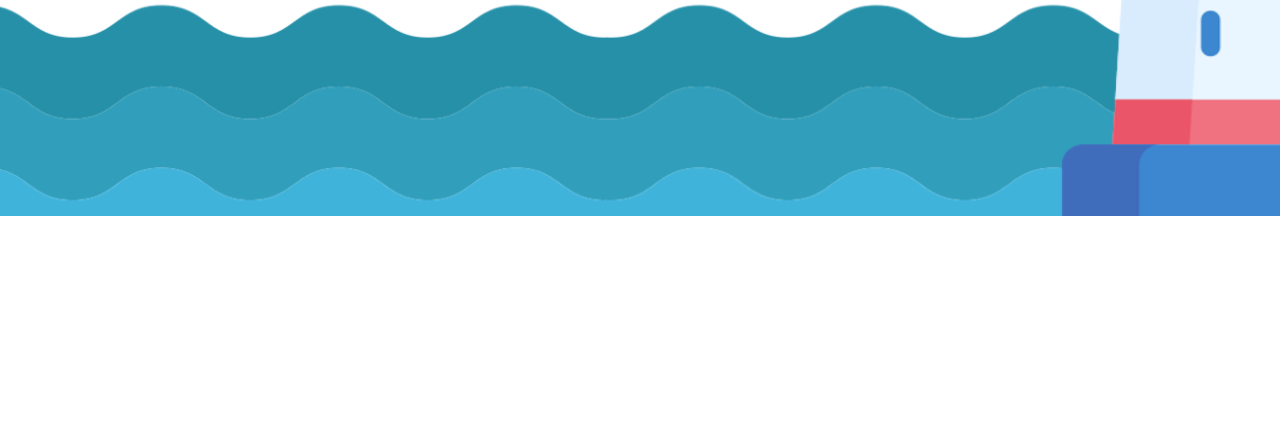
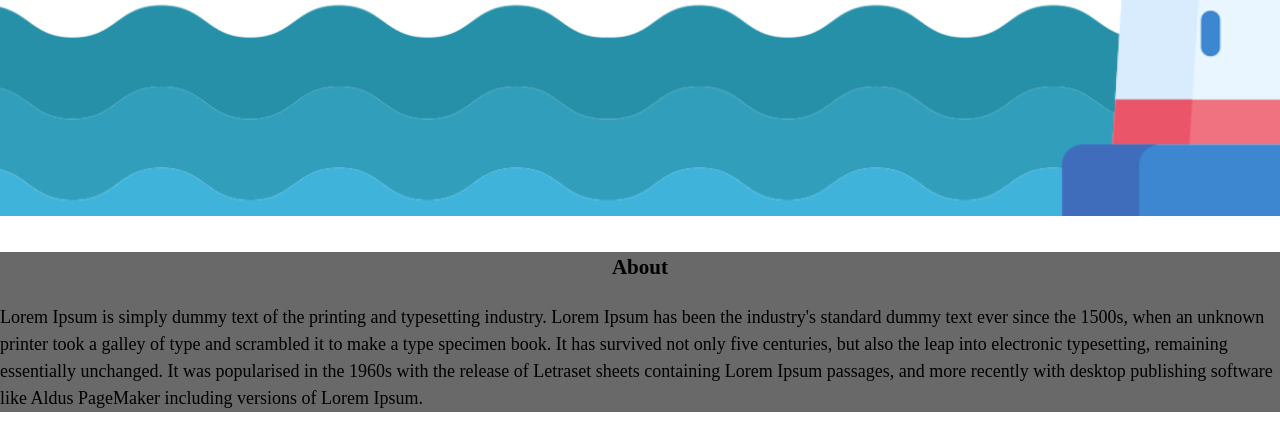
Before and after one commit to seonghunYang/capstone_team_4, a Flask app: page / in a window 1280 px wide; the page is wider, and only the part inside the window is pictured. Shown: the part 505-935 px from the top of that part. Before the commit the page ends 721 px from the top of that part, so only its background shows below. Run offline with Flask 2, Linux system fonts and the light colour scheme; some libraries are stand-ins or nearby versions; some web fonts are replaced.

Commit message:
해양 사고 시각화 chart 추가, About 추가

```diff
--- a/static/css/style.css
+++ b/static/css/style.css
@@ -134,6 +134,7 @@
     font-size: 40px;
     color: rgba(0,0,0,1);
 }
+
 #detail {
     left: 133px;
     top: 353px;
@@ -143,6 +144,19 @@
     font-weight: normal;
     font-size: 25px;
     color: rgba(0,0,0,1);
+}
+
+#container {
+    padding-left: 200px;
+    padding-right: 200px;
+}
+
+h3 {
+    text-align: center;
+}
+
+#about {
+    background-color: dimgrey;
 }
 
 #title_risk_indicator {
--- /dev/null
+++ b/static/javascript/monthChart.js
@@ -0,0 +1,39 @@
+var ctx = document.getElementById("myChart2").getContext("2d");
+
+const labels = Utils.months({count: 7});
+
+var myChart = new Chart(ctx, {
+type: 'line',
+data: {
+    labels: labels,
+    datasets: [{
+    label: '기상악화일 때, 월별 사고 발생 수',
+    data: [66, 56, 89, 107, 77, 61, 107, 129, 124, 141, 82, 53],
+    // backgroundColor: [
+    //     'rgba(255, 99, 132, 0.2)',
+    //     'rgba(54, 162, 235, 0.2)',
+    //     'rgba(255, 206, 86, 0.2)',
+    //     'rgba(75, 192, 192, 0.2)',
+    //     'rgba(153, 102, 255, 0.2)',
+    //     'rgba(255, 159, 64, 0.2)'
+    // ],
+    borderColor: [
+        // 'rgba(255, 99, 132, 1)'
+        'rgba(54, 162, 235, 1)'
+        // 'rgba(255, 206, 86, 1)',
+        // 'rgba(75, 192, 192, 1)',
+        // 'rgba(153, 102, 255, 1)',
+        // 'rgba(255, 159, 64, 1)'
+    ]
+    }]
+},
+options: {
+    scales: {
+        y: {
+            beginAtZero: true
+        }
+    }
+    // responsive: true,
+    // maintainAspectRatio: false
+    }
+});
--- /dev/null
+++ b/static/javascript/yearChart.js
@@ -0,0 +1,44 @@
+// Global parameters:
+// do not resize the chart canvas when its container does (keep at 600x400px)
+// Chart.defaults.global.responsive = false;
+
+
+// get chart canvas
+var ctx = document.getElementById("myChart").getContext("2d");
+
+// define the chart data
+var myChart = new Chart(ctx, {
+  type: 'line',
+  data: {
+      labels: ['2008', '2009', '2010', '2011', '2012', '2013', '2014', '2015', '2016', '2017', '2018', '2019 '],
+      datasets: [{
+      label: '기상악화일 때, 연도별 사고 발생 수',
+      data: [15, 82, 68, 79, 76, 38, 41, 66, 228, 114, 117, 168],
+      // backgroundColor: [
+      //     'rgba(255, 99, 132, 0.2)',
+      //     'rgba(54, 162, 235, 0.2)',
+      //     'rgba(255, 206, 86, 0.2)',
+      //     'rgba(75, 192, 192, 0.2)',
+      //     'rgba(153, 102, 255, 0.2)',
+      //     'rgba(255, 159, 64, 0.2)'
+      // ],
+      borderColor: [
+          'rgba(255, 99, 132, 1)'
+          // 'rgba(54, 162, 235, 1)',
+          // 'rgba(255, 206, 86, 1)',
+          // 'rgba(75, 192, 192, 1)',
+          // 'rgba(153, 102, 255, 1)',
+          // 'rgba(255, 159, 64, 1)'
+      ]
+      }]
+  },
+  options: {
+      scales: {
+          y: {
+              beginAtZero: true
+          }
+      }
+      // responsive: true,
+      // maintainAspectRatio: false
+      }
+});
--- a/templates/index.html
+++ b/templates/index.html
@@ -7,6 +7,8 @@
     <meta name="viewport" content="width=device-width, initial-scale=1, shrink-to-fit=no">
     <!-- pybo CSS -->
     <link rel="stylesheet" href="{{ url_for('static', filename='css/style.css') }}">
+    <!-- javascript -->
+    <script src="https://cdnjs.cloudflare.com/ajax/libs/Chart.js/3.2.0/chart.min.js"></script>
     <title>Hello, pybo!</title>
 </head>
 
@@ -26,12 +28,34 @@
         </div>
     </nav>
     <div id="page1">
-        <img id="background_photo" src={{ url_for('static', filename='img/main_photo.png') }}>
+        <img id="background_photo" src="{{ url_for('static', filename='img/main_photo.png') }}">
         <span id="I">I</span>
         <span id="Sea">Sea</span>
         <span id="See_Sea">해양을 보다</span>
         <span id="detail">해양 사고 분석 및 예측 모니터링 시스템</span>
     </div>
+
+    <div id="container">
+        <div>
+            <h3>
+                해양 사고 시각화
+            </h3>
+        </div>
+        <div id="page2">
+            <canvas id="myChart"></canvas>
+            <canvas id="myChart2"></canvas>
+        </div>
+    </div>
+    <div id="about">
+        <h3>
+            About
+        </h3>
+        <p>
+            Lorem Ipsum is simply dummy text of the printing and typesetting industry. Lorem Ipsum has been the industry's standard dummy text ever since the 1500s, when an unknown printer took a galley of type and scrambled it to make a type specimen book. It has survived not only five centuries, but also the leap into electronic typesetting, remaining essentially unchanged. It was popularised in the 1960s with the release of Letraset sheets containing Lorem Ipsum passages, and more recently with desktop publishing software like Aldus PageMaker including versions of Lorem Ipsum.
+        </p>
+    </div>
+    <script type="text/javascript" src="{{ url_for('static', filename='javascript/yearChart.js') }}"></script>
+    <script type="text/javascript" src="{{ url_for('static', filename='javascript/monthChart.js') }}"></script>
 </body>
 
 </html>
```
